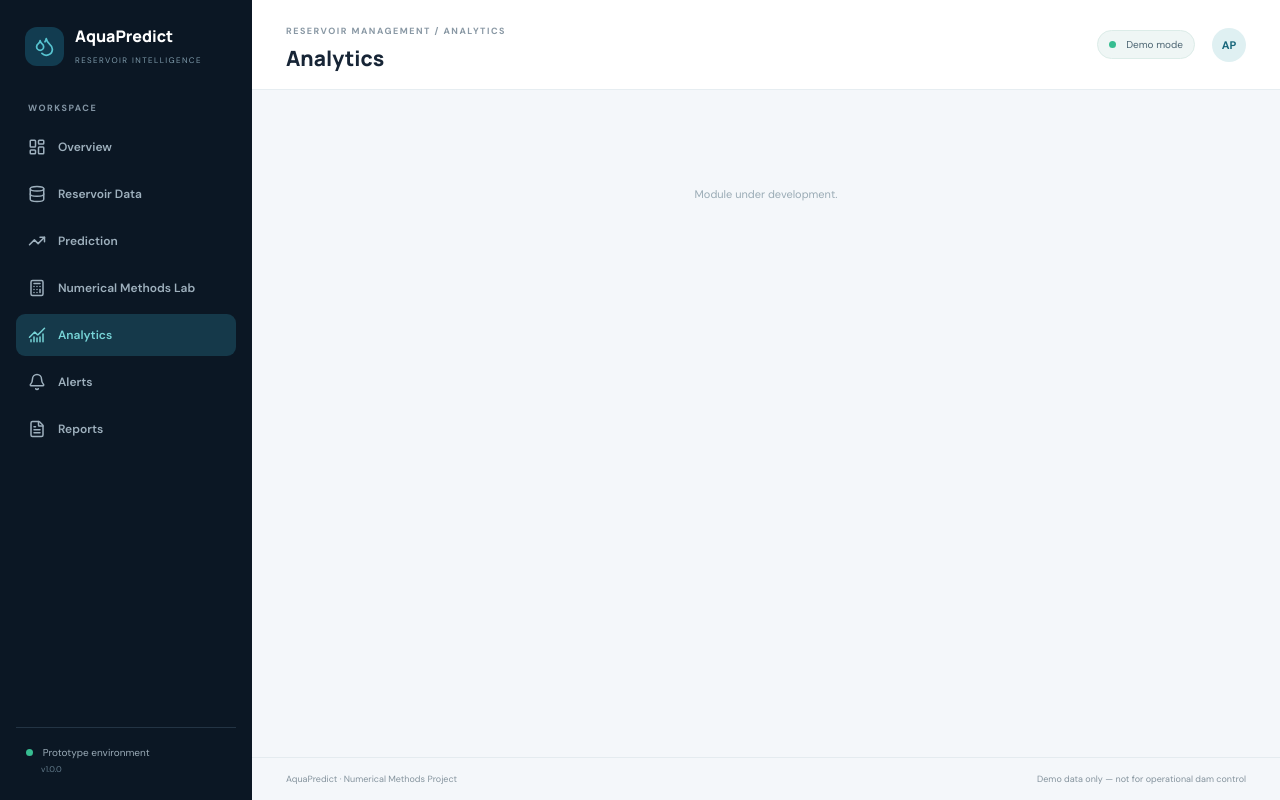
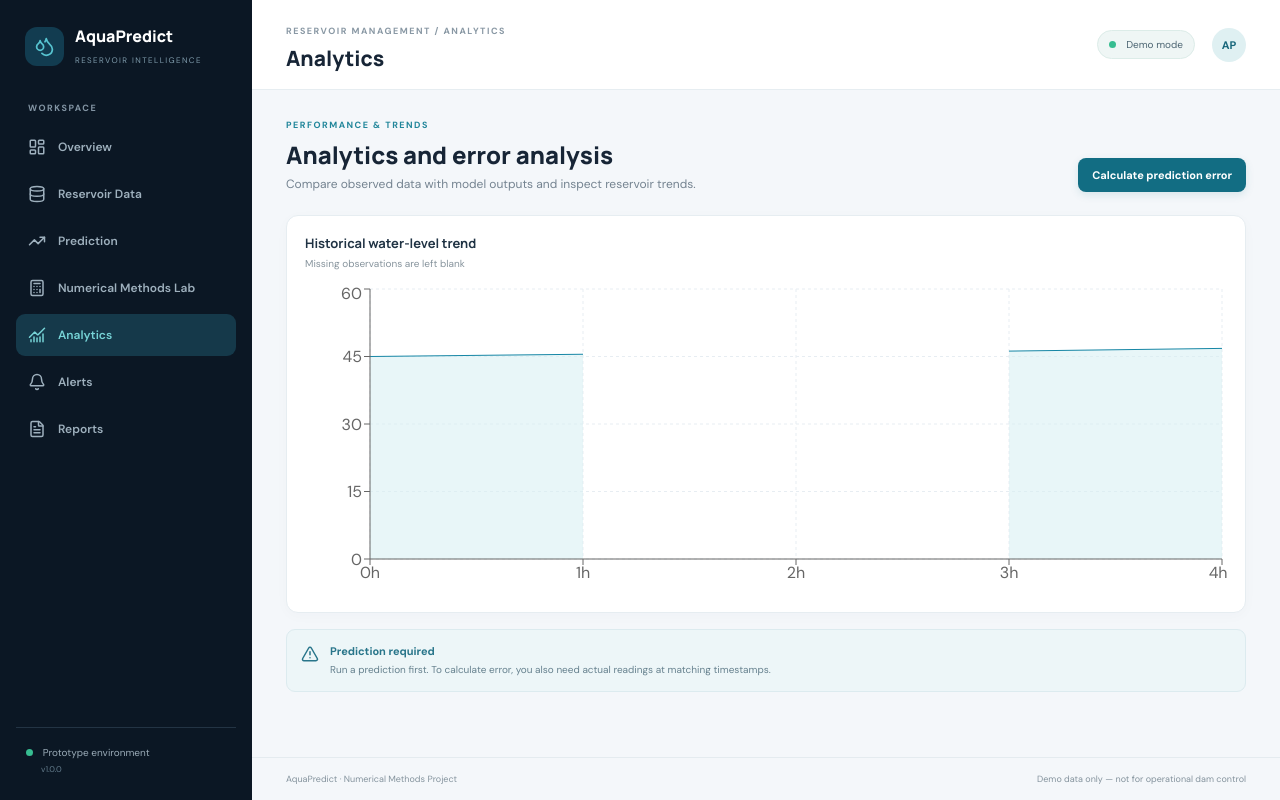
Before and after one commit to Adhya08/water-reservoir-prediction, a React (Vite) app in the folder frontend/: page / in a window 1280 px wide. Both pictures are taken after a click on the button "Analytics". Built offline with nearby package versions, Linux system fonts and the light colour scheme.

Commit message:
Add error analysis module, rule-based threshold alerts, and report export generator

```diff
--- a/frontend/src/App.tsx
+++ b/frontend/src/App.tsx
@@ -54,6 +54,7 @@ export default function App() {
   const [prediction, setPrediction] = useState<any>(null)
   const [interpolation, setInterpolation] = useState<any>(null)
   const [integration, setIntegration] = useState<any>(null)
+  const [errors, setErrors] = useState<any>(null)
   const [busy, setBusy] = useState(false)
   const [message, setMessage] = useState('')
   const [tab, setTab] = useState<'rk4' | 'integration' | 'interpolation'>('rk4')
@@ -66,7 +67,7 @@ export default function App() {
   const chartData = useMemo(() => readings.map(r => ({
     time: `${r.time_hours}h`, level: r.level_m, inflow: r.inflow_m3s, outflow: r.outflow_m3s
   })), [readings])
-
+  const predictedData = prediction?.results?.map((r: any) => ({ time: `${r.time_hours.toFixed(1)}h`, predicted: r.level_m })) ?? []
   const allAlerts = [
     ...(currentLevel < 20 ? ['Water level is below the configured minimum threshold.'] : []),
     ...(currentLevel > 55 ? ['Water level is approaching the configured maximum threshold.'] : []),
@@ -121,13 +122,30 @@ export default function App() {
     downloadFile('aquapredict-readings.csv', rows.join('\n'))
   }
 
+  async function runErrorAnalysis() {
+    if (!prediction) { setMessage('Run a prediction first.'); return }
+    const pairs = prediction.results.filter((p: any) => {
+      const match = readings.find(r => Math.abs(r.time_hours - p.time_hours) < 1e-6 && r.level_m !== null)
+      return !!match
+    }).map((p: any) => ({
+      time_hours: p.time_hours,
+      actual_m: readings.find(r => Math.abs(r.time_hours - p.time_hours) < 1e-6)!.level_m,
+      predicted_m: p.level_m
+    }))
+    if (!pairs.length) { setMessage('No matching actual readings at prediction timestamps. Add actual readings at those times to calculate error.'); return }
+    try { setErrors(await api('/error-analysis', { pairs })); setMessage('Error analysis completed.') }
+    catch (e: any) { setMessage(e.message) }
+  }
+
   const title = active
   const pageContent = () => {
     if (active === 'Overview') return <Overview currentLevel={currentLevel} storage={storage} latest={latest} chartData={chartData} prediction={prediction} alerts={allAlerts} onRun={runAll} busy={busy} />
     if (active === 'Reservoir Data') return <DataPage readings={readings} onChange={updateReading} onAdd={addReading} onImport={importCsv} onExport={exportReadings} />
     if (active === 'Prediction') return <PredictionPage area={area} setArea={setArea} duration={duration} setDuration={setDuration} step={step} setStep={setStep} onRun={runAll} busy={busy} prediction={prediction} />
     if (active === 'Numerical Methods Lab') return <MethodsPage tab={tab} setTab={setTab} prediction={prediction} interpolation={interpolation} integration={integration} onRun={runAll} busy={busy} />
-    return <div className="empty-state">Module under development.</div>
+    if (active === 'Analytics') return <AnalyticsPage chartData={chartData} prediction={prediction} errors={errors} onError={runErrorAnalysis} />
+    if (active === 'Alerts') return <AlertsPage alerts={allAlerts} currentLevel={currentLevel} />
+    return <ReportsPage readings={readings} prediction={prediction} integration={integration} interpolation={interpolation} onCsv={exportReadings} />
   }
 
   return <div className="app-shell">
@@ -243,3 +261,39 @@ function MethodsPage({ tab, setTab, prediction, interpolation, integration, onRu
     {tab==='interpolation' && <><Panel title="Linear interpolation" subtitle="Estimates a missing level between two known observations"><div className="equation">y = y₁ + [(x − x₁)/(x₂ − x₁)](y₂ − y₁)</div>{interpolation ? <div className="table-scroll"><table><thead><tr><th>Time (h)</th><th>Original level (m)</th><th>Result (m)</th><th>Type</th></tr></thead><tbody>{interpolation.results.map((r:any,i:number)=><tr key={i}><td>{r.time_hours}</td><td>{r.original_level_m ?? '—'}</td><td>{r.level_m.toFixed(4)}</td><td>{r.estimated?<span className="tag warning">Estimated</span>:<span className="tag success">Observed</span>}</td></tr>)}</tbody></table></div> : <div className="empty-state">Run calculations to estimate missing readings.</div>}</Panel></>}
   </>
 }
+function AnalyticsPage({ chartData, prediction, errors, onError }: any) {
+  return <>
+    <PageHeading eyebrow="PERFORMANCE & TRENDS" title="Analytics and error analysis" desc="Compare observed data with model outputs and inspect reservoir trends." action={<button className="primary-btn" onClick={onError}>Calculate prediction error</button>}/>
+    <Panel title="Historical water-level trend" subtitle="Missing observations are left blank"><div className="chart-wrap tall"><ResponsiveContainer width="100%" height="100%"><AreaChart data={chartData}><CartesianGrid strokeDasharray="3 3" stroke="#e7edf2"/><XAxis dataKey="time"/><YAxis/><Tooltip/><Area dataKey="level" name="Observed level (m)" stroke="#1686a5" fill="#d9f0f4" connectNulls={false}/></AreaChart></ResponsiveContainer></div></Panel>
+    {errors && <><div className="metric-grid two"><Metric label="Mean absolute error" value={errors.mean_absolute_error_m} unit="m" icon={Activity}/><Metric label="Mean percentage error" value={errors.mean_percentage_error ?? 'N/A'} unit="%" icon={ChartNoAxesCombined} tone="teal"/></div><Panel title="Actual vs predicted comparison" subtitle="Error is calculated only where matching actual measurements exist"><div className="table-scroll"><table><thead><tr><th>Time (h)</th><th>Actual (m)</th><th>Predicted (m)</th><th>Absolute error (m)</th><th>Percentage error</th></tr></thead><tbody>{errors.results.map((r:any,i:number)=><tr key={i}><td>{r.time_hours}</td><td>{r.actual_m}</td><td>{r.predicted_m.toFixed(4)}</td><td>{r.absolute_error_m}</td><td>{r.percentage_error ?? 'N/A'}</td></tr>)}</tbody></table></div></Panel></>}
+    {!prediction && <div className="info-box"><AlertTriangle size={18}/><div><b>Prediction required</b><p>Run a prediction first. To calculate error, you also need actual readings at matching timestamps.</p></div></div>}
+  </>
+}
+function AlertsPage({ alerts, currentLevel }: any) {
+  return <>
+    <PageHeading eyebrow="THRESHOLD MONITORING" title="Alerts and warnings" desc="Rule-based alerts generated from the current reservoir dataset."/>
+    <div className="metric-grid two"><Metric label="Latest known level" value={currentLevel.toFixed(2)} unit="m" icon={Waves}/><Metric label="Active alerts" value={alerts.length} unit="" icon={Bell} tone={alerts.length?'amber':'green'}/></div>
+    <Panel title="Current alert feed" subtitle="Demo thresholds: low below 20 m and high above 55 m">
+      {alerts.length ? <div className="alert-list">{alerts.map((a:string,i:number)=><div className="alert-row large" key={i}><AlertTriangle size={19}/><div><b>{a}</b><small>Generated from current input data</small></div></div>)}</div> : <div className="empty-state"><CheckCircle2 size={28}/><b>No active alerts</b><span>No configured demo conditions are currently triggered.</span></div>}
+    </Panel>
+    <div className="info-box"><AlertTriangle size={18}/><div><b>Prototype limitation</b><p>Alerts are rule-based and evaluated from entered or simulated readings. They are not connected to a physical sensor or emergency warning service.</p></div></div>
+  </>
+}
+function ReportsPage({ readings, prediction, integration, interpolation, onCsv }: any) {
+  function exportSummary() {
+    const lines = ['AquaPredict Simulation Report', `Generated: ${new Date().toLocaleString()}`, '',
+      `Readings: ${readings.length}`, `Prediction available: ${prediction ? 'Yes' : 'No'}`,
+      `Integration available: ${integration ? 'Yes' : 'No'}`, `Interpolation available: ${interpolation ? 'Yes' : 'No'}`, '',
+      'time_hours,level_m,inflow_m3s,outflow_m3s',
+      ...readings.map((r:Reading)=>`${r.time_hours},${r.level_m ?? ''},${r.inflow_m3s},${r.outflow_m3s}`)]
+    downloadFile('aquapredict-report.txt', lines.join('\n'), 'text/plain')
+  }
+  return <>
+    <PageHeading eyebrow="EXPORT CENTER" title="Reports and exports" desc="Download reservoir readings and a summary of the current calculation session."/>
+    <div className="grid-two">
+      <Panel title="Reservoir readings" subtitle="Export the current input dataset"><div className="report-card"><Database size={28}/><div><b>Readings CSV</b><p>Time, level, inflow and outflow values.</p></div><button className="secondary-btn" onClick={onCsv}><Download size={15}/>CSV</button></div></Panel>
+      <Panel title="Simulation summary" subtitle="Export current session details"><div className="report-card"><FileText size={28}/><div><b>Project report</b><p>Dataset and calculation availability summary.</p></div><button className="primary-btn" onClick={exportSummary}><Download size={15}/>Export</button></div></Panel>
+    </div>
+    <div className="info-box"><AlertTriangle size={18}/><div><b>PDF export</b><p>This starter currently exports CSV and text summaries. PDF report generation can be added as a next enhancement using a Python PDF library.</p></div></div>
+  </>
+}
```
